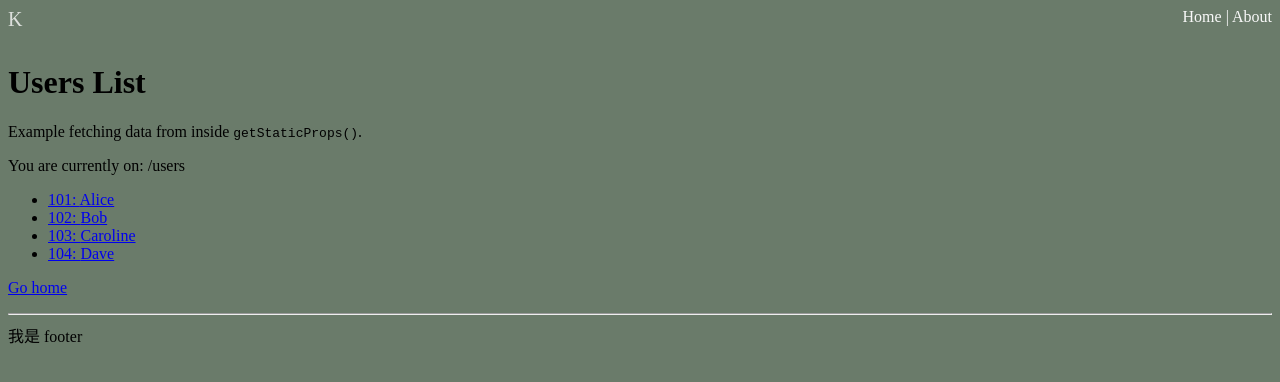
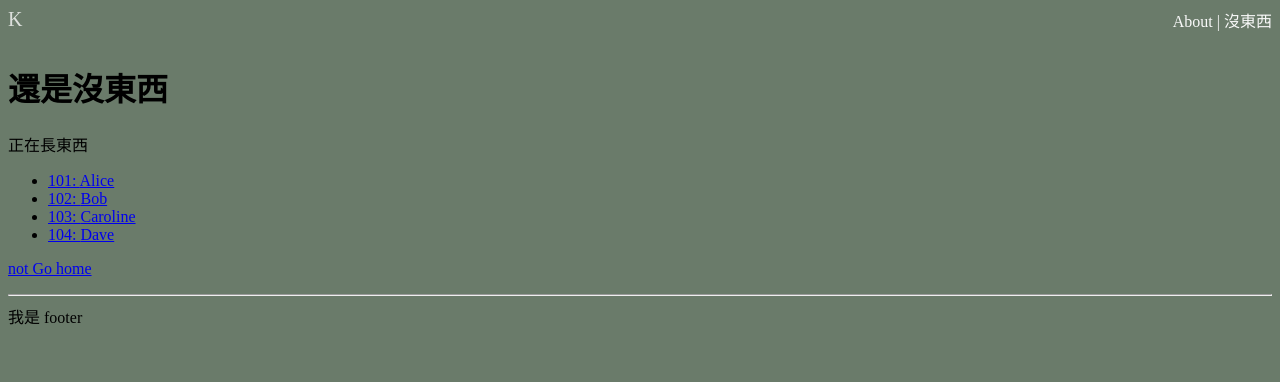
Before and after one commit to weryk153/kuren-blog, a Next.js app: page /posts in a window 1280 px wide. Shown: the top 382 px of the page. Built offline with nearby package versions, Linux system fonts and the light colour scheme.

Commit message:
feature: modify router

```diff
--- a/components/Header.tsx
+++ b/components/Header.tsx
@@ -3,14 +3,16 @@ import Link from 'next/link';
 
 const Header = (): JSX.Element => (
     <header>
-        <div className="title">K</div>
+        <Link href="/">
+            <div className="title">K</div>
+        </Link>
         <nav className="nav">
-            <Link href="/">
-                <a>Home</a>
+            <Link href="/about">
+                <a>About</a>
             </Link>{' '}
             |{' '}
-            <Link href="/about">
-                <a>About</a>
+            <Link href="/posts">
+                <a>沒東西</a>
             </Link>
         </nav>
     </header>
--- a/components/ListItem.tsx
+++ b/components/ListItem.tsx
@@ -8,7 +8,7 @@ type Props = {
 };
 
 const ListItem = ({ data }: Props) => (
-    <Link href="/users/[id]" as={`/users/${data.id}`}>
+    <Link href="/posts/[id]" as={`/posts/${data.id}`}>
         <a>
             {data.id}: {data.name}
         </a>
--- a/pages/about.tsx
+++ b/pages/about.tsx
@@ -5,7 +5,7 @@ import Layout from '../components/Layout';
 const AboutPage = (): JSX.Element => (
     <Layout>
         <h1>About</h1>
-        <p>This is the about page</p>
+        <p>流愛吃屎</p>
         <p>
             <Link href="/">
                 <a>Go home</a>
--- a/pages/posts/index.tsx
+++ b/pages/posts/index.tsx
@@ -13,15 +13,12 @@ type Props = {
 
 const WithStaticProps = ({ items }: Props): JSX.Element => (
     <Layout>
-        <h1>Users List</h1>
-        <p>
-            Example fetching data from inside <code>getStaticProps()</code>.
-        </p>
-        <p>You are currently on: /users</p>
+        <h1>還是沒東西</h1>
+        <p>正在長東西</p>
         <List items={items || []} />
         <p>
             <Link href="/">
-                <a>Go home</a>
+                <a>not Go home</a>
             </Link>
         </p>
     </Layout>
--- a/styles/global.scss
+++ b/styles/global.scss
@@ -12,6 +12,7 @@ Header {
     .title {
         font-size: 20px;
         opacity: 0.8;
+        cursor: pointer;
     }
     .nav {
         a {
```
